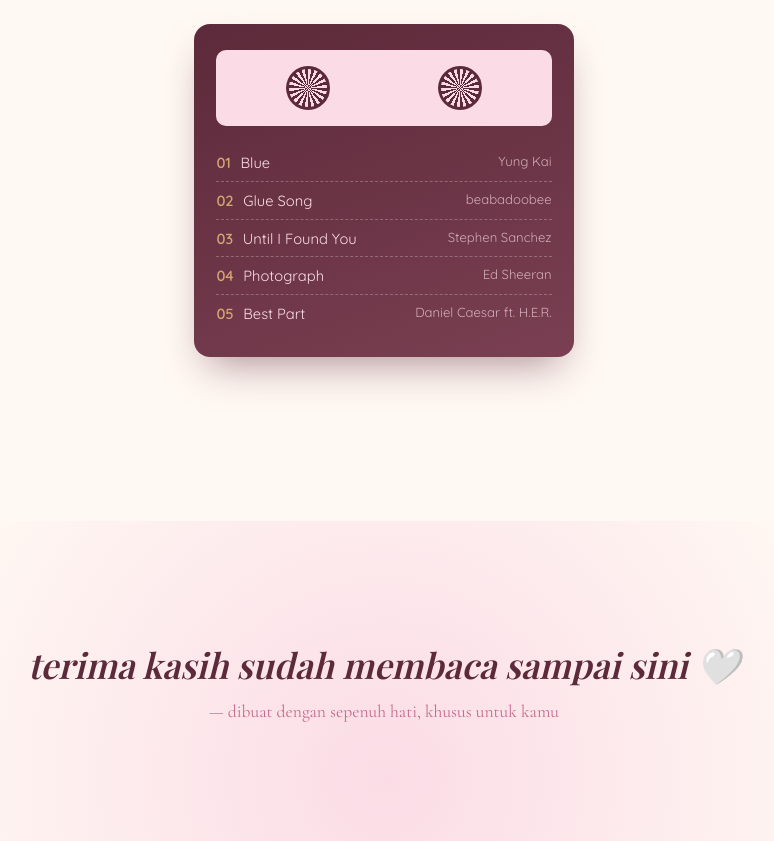
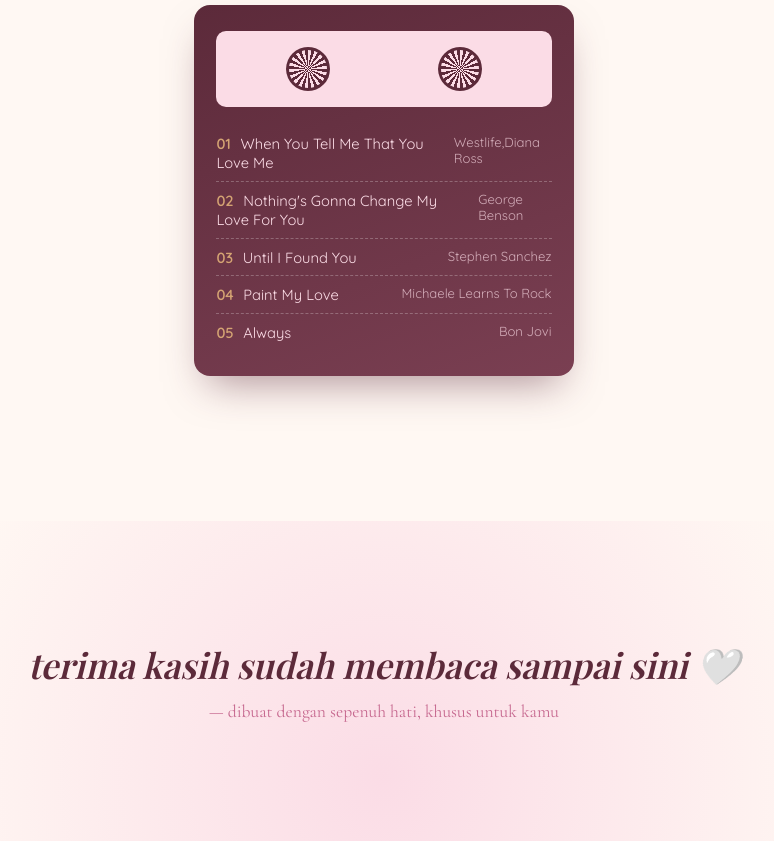
Before and after one commit to hasbykuygpt-droid/Precious, a plain HTML site: page index.html in a window 1280 px wide. Shown: the part 2800-3641 px from the top of the page, without its empty margins (256-1030 px from the left). Drawn offline with nearby package versions, Linux system fonts and the light colour scheme; a web font is replaced by a local one.

Commit message:
Update index.html

```diff
--- a/index.html
+++ b/index.html
@@ -426,13 +426,13 @@
     </div>
    <ul class="song-list">
   <li>
-    <span><span class="num">01</span>Blue</span>
-    <span class="artist">Yung Kai</span>
+    <span><span class="num">01</span>When You Tell Me That You Love Me</span>
+    <span class="artist">Westlife,Diana Ross</span>
   </li>
 
   <li>
-    <span><span class="num">02</span>Glue Song</span>
-    <span class="artist">beabadoobee</span>
+    <span><span class="num">02</span>Nothing's Gonna Change My Love For You</span>
+    <span class="artist">George Benson</span>
   </li>
 
   <li>
@@ -441,13 +441,13 @@
   </li>
 
   <li>
-    <span><span class="num">04</span>Photograph</span>
-    <span class="artist">Ed Sheeran</span>
+    <span><span class="num">04</span>Paint My Love</span>
+    <span class="artist">Michaele Learns To Rock</span>
   </li>
 
   <li>
-    <span><span class="num">05</span>Best Part</span>
-    <span class="artist">Daniel Caesar ft. H.E.R.</span>
+    <span><span class="num">05</span>Always</span>
+    <span class="artist">Bon Jovi</span>
   </li>
 </ul>
   </div>
```
